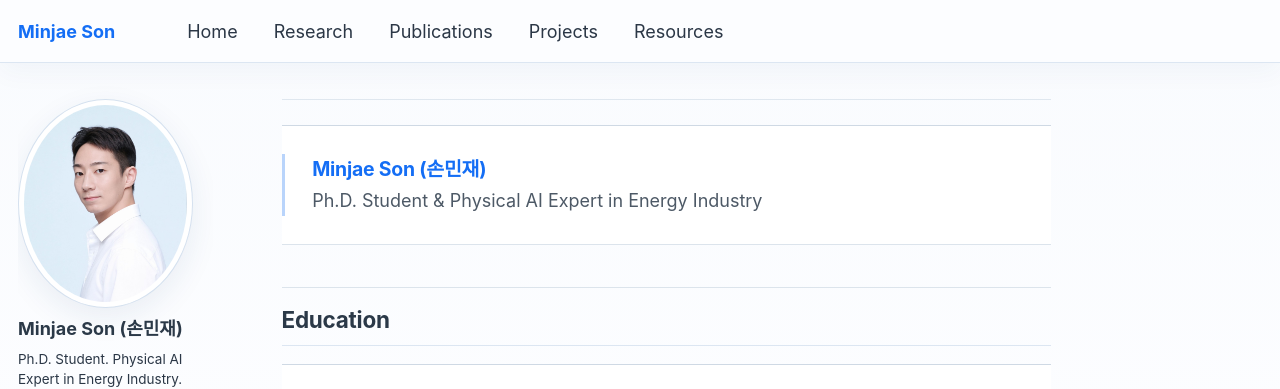
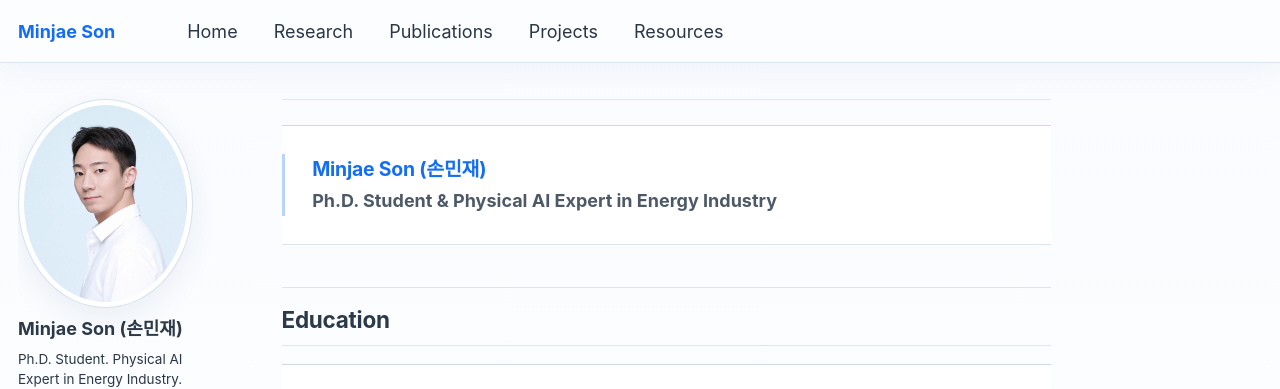
Before and after one commit to powerflow77/powerflow77.github.io, a Jekyll site: the page built from _pages/home.html, in a window 1280 px wide. Shown: the top 389 px of the page. Built offline with Jekyll 4.4.1, drawn with Linux system fonts in a browser that asks for light colours; some web fonts are replaced; a script that is not in the unit is left out.

Commit message:
Bold Home profile tagline

```diff
--- a/_pages/home.html
+++ b/_pages/home.html
@@ -10,7 +10,7 @@ redirect_from:
   - /홈/
 ---
 
-<p><strong>Minjae Son (손민재)</strong><br>Ph.D. Student &amp; Physical AI Expert in Energy Industry</p>
+<p><strong>Minjae Son (손민재)</strong><br><span class="home-profile-tagline">Ph.D. Student &amp; Physical AI Expert in Energy Industry</span></p>
 <hr>
 <h2 id="education">Education</h2>
 <ul>
--- a/assets/css/migration.css
+++ b/assets/css/migration.css
@@ -367,6 +367,7 @@ hr { border-top-color: #dce6f2; }
   font-weight: 680;
   letter-spacing: -.012em;
 }
+.page--minjae-son .home-profile-tagline { font-weight: 700; }
 .page--minjae-son .page__content > hr {
   height: 1px;
   margin: 2.35rem 0 0;
```
